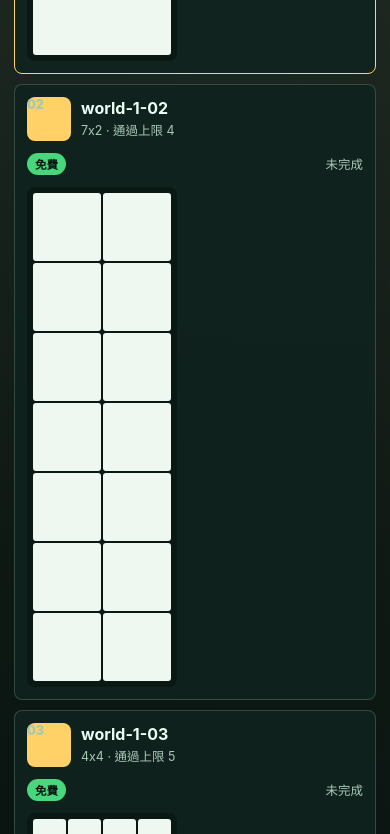
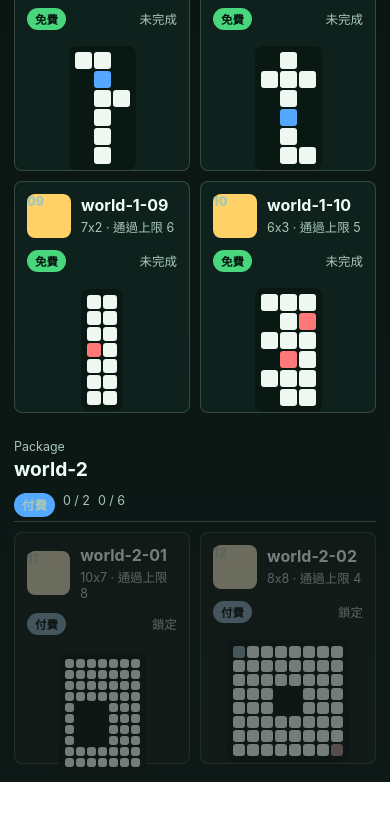
Before and after one commit to ChroHarp/Infection-Blocks-android, a website built with Vite: page index.html in a window 390 px wide. Shown: the part 1166-2000 px from the top of the page. After the commit the page ends 1948 px from the top, so only its background shows below. Built offline with nearby package versions, Linux system fonts and the light colour scheme; some packages are replaced by stand-ins of ours.

Commit message:
Group level select by package

```diff
--- a/src/i18n.ts
+++ b/src/i18n.ts
@@ -18,6 +18,7 @@ const dictionaries: Record<Locale, Messages> = {
     paidLevel: "付費",
     best: "最佳",
     notCleared: "未完成",
+    package: "Package",
     level: "關卡",
     levelId: "關卡 ID",
     packId: "Package ID",
@@ -78,6 +79,7 @@ const dictionaries: Record<Locale, Messages> = {
     paidLevel: "Paid",
     best: "Best",
     notCleared: "Uncleared",
+    package: "Package",
     level: "Level",
     levelId: "Level ID",
     packId: "Package ID",
@@ -138,6 +140,7 @@ const dictionaries: Record<Locale, Messages> = {
     paidLevel: "有料",
     best: "ベスト",
     notCleared: "未クリア",
+    package: "Package",
     level: "ステージ",
     levelId: "ステージ ID",
     packId: "Package ID",
--- a/src/main.ts
+++ b/src/main.ts
@@ -110,6 +110,7 @@ function renderDevNav(): string {
 function renderLevelSelect(): string {
   const completed = state.levels.filter((level) => state.progress[level.id]?.completed).length;
   const totalStars = state.levels.reduce((sum, level) => sum + (state.progress[level.id]?.bestStars ?? 0), 0);
+  const packs = groupedLevels();
 
   return `
     <section class="level-screen">
@@ -124,8 +125,33 @@ function renderLevelSelect(): string {
         </div>
       </div>
 
+      <div class="package-list">
+        ${packs.map((pack) => renderPackageSection(pack)).join("")}
+      </div>
+    </section>
+  `;
+}
+
+function renderPackageSection(pack: LevelPack): string {
+  const completed = pack.levels.filter((level) => state.progress[level.id]?.completed).length;
+  const totalStars = pack.levels.reduce((sum, level) => sum + (state.progress[level.id]?.bestStars ?? 0), 0);
+  const paid = pack.levels.some((level) => !level.free);
+
+  return `
+    <section class="package-section">
+      <header class="package-header">
+        <div>
+          <span>${t(state.locale, "package")}</span>
+          <strong>${pack.id}</strong>
+        </div>
+        <div class="package-meta">
+          <span class="pill ${paid ? "paid" : "free"}">${t(state.locale, paid ? "paidLevel" : "freeLevel")}</span>
+          <span>${completed} / ${pack.levels.length}</span>
+          <span>${starText(totalStars, pack.levels.length * 3)}</span>
+        </div>
+      </header>
       <div class="level-list">
-        ${state.levels.map((level, index) => renderLevelCard(level, index)).join("")}
+        ${pack.levels.map((level) => renderLevelCard(level, state.levels.findIndex((candidate) => candidate.id === level.id))).join("")}
       </div>
     </section>
   `;
@@ -150,13 +176,17 @@ function renderLevelCard(level: Level, index: number): string {
         <span class="pill ${level.free ? "free" : "paid"}">${t(state.locale, level.free ? "freeLevel" : "paidLevel")}</span>
         <span>${unlocked ? label : t(state.locale, "locked")}</span>
       </div>
-      ${renderMiniBoard(level)}
+      <div class="mini-board-frame">
+        ${renderMiniBoard(level)}
+      </div>
     </button>
   `;
 }
 
 function renderMiniBoard(level: Level): string {
   const cells: string[] = [];
+  const maxDimension = Math.max(level.rows, level.cols);
+  const miniCellSize = Math.max(7, Math.floor((112 - (maxDimension - 1) * 2) / maxDimension));
 
   for (let row = 0; row < level.rows; row += 1) {
     for (let col = 0; col < level.cols; col += 1) {
@@ -164,7 +194,27 @@ function renderMiniBoard(level: Level): string {
     }
   }
 
-  return `<div class="mini-board" style="--rows:${level.rows};--cols:${level.cols}">${cells.join("")}</div>`;
+  return `<div class="mini-board" style="--rows:${level.rows};--cols:${level.cols};--mini-cell:${miniCellSize}px">${cells.join("")}</div>`;
+}
+
+function groupedLevels(): LevelPack[] {
+  const packIds = uniquePackIds();
+
+  return packIds.map((packId, index) => {
+    const levels = state.levels
+      .filter((level) => level.packId === packId)
+      .sort((a, b) => a.order - b.order);
+    const paid = levels.some((level) => !level.free);
+
+    return {
+      id: packId,
+      order: index + 1,
+      titleKey: `pack.${packId.replaceAll("-", "")}`,
+      access: paid ? "paid" : "free",
+      purchaseId: paid ? "unlock_full_game" : undefined,
+      levels
+    };
+  });
 }
 
 function renderPlayScreen(): string {
--- a/src/styles.css
+++ b/src/styles.css
@@ -149,6 +149,7 @@ h2 {
 }
 
 .summary-band span,
+.package-header span,
 .level-card-meta,
 .level-card-main span,
 .play-status span,
@@ -166,14 +167,49 @@ h2 {
 
 .level-list {
   display: grid;
-  grid-template-columns: repeat(auto-fill, minmax(230px, 1fr));
+  grid-template-columns: repeat(auto-fill, minmax(184px, 1fr));
   gap: 10px;
+}
+
+.package-list {
+  display: grid;
+  gap: 14px;
+}
+
+.package-section {
+  display: grid;
+  gap: 10px;
+}
+
+.package-header {
+  display: flex;
+  align-items: end;
+  justify-content: space-between;
+  gap: 12px;
+  padding: 12px 0 4px;
+  border-bottom: 1px solid var(--line);
+}
+
+.package-header strong {
+  display: block;
+  margin-top: 3px;
+  font-size: 1.2rem;
+}
+
+.package-meta {
+  display: flex;
+  align-items: center;
+  justify-content: flex-end;
+  gap: 8px;
+  color: var(--muted);
+  font-size: 0.78rem;
 }
 
 .level-card {
   display: grid;
+  grid-template-rows: auto auto 1fr;
   gap: 12px;
-  min-height: 178px;
+  height: 248px;
   padding: 12px;
   text-align: left;
   background: rgba(16, 35, 30, 0.9);
@@ -207,6 +243,9 @@ h2 {
 .level-card-main strong {
   display: block;
   margin-bottom: 3px;
+  overflow: hidden;
+  text-overflow: ellipsis;
+  white-space: nowrap;
 }
 
 .level-card-meta {
@@ -234,11 +273,20 @@ h2 {
   background: var(--blue);
 }
 
+.mini-board-frame {
+  display: grid;
+  place-items: center;
+  width: 100%;
+  height: 132px;
+  min-height: 132px;
+  overflow: hidden;
+}
+
 .mini-board {
   display: grid;
-  grid-template-columns: repeat(var(--cols), 1fr);
+  grid-template-columns: repeat(var(--cols), var(--mini-cell));
+  grid-auto-rows: var(--mini-cell);
   gap: 2px;
-  width: min(100%, 150px);
   padding: 6px;
   border-radius: 8px;
   background: #0a1814;
@@ -512,7 +560,7 @@ h2 {
   }
 
   .level-list {
-    grid-template-columns: 1fr;
+    grid-template-columns: repeat(auto-fill, minmax(164px, 1fr));
   }
 
   .editor-layout {
@@ -543,6 +591,28 @@ h2 {
     grid-template-columns: 1fr;
   }
 
+  .package-header,
+  .package-meta {
+    align-items: start;
+  }
+
+  .package-header {
+    display: grid;
+  }
+
+  .package-meta {
+    justify-content: start;
+    flex-wrap: wrap;
+  }
+
+  .level-list {
+    grid-template-columns: repeat(2, minmax(0, 1fr));
+  }
+
+  .level-card {
+    height: 232px;
+  }
+
   .editor-actions {
     grid-template-columns: 1fr;
   }
```
